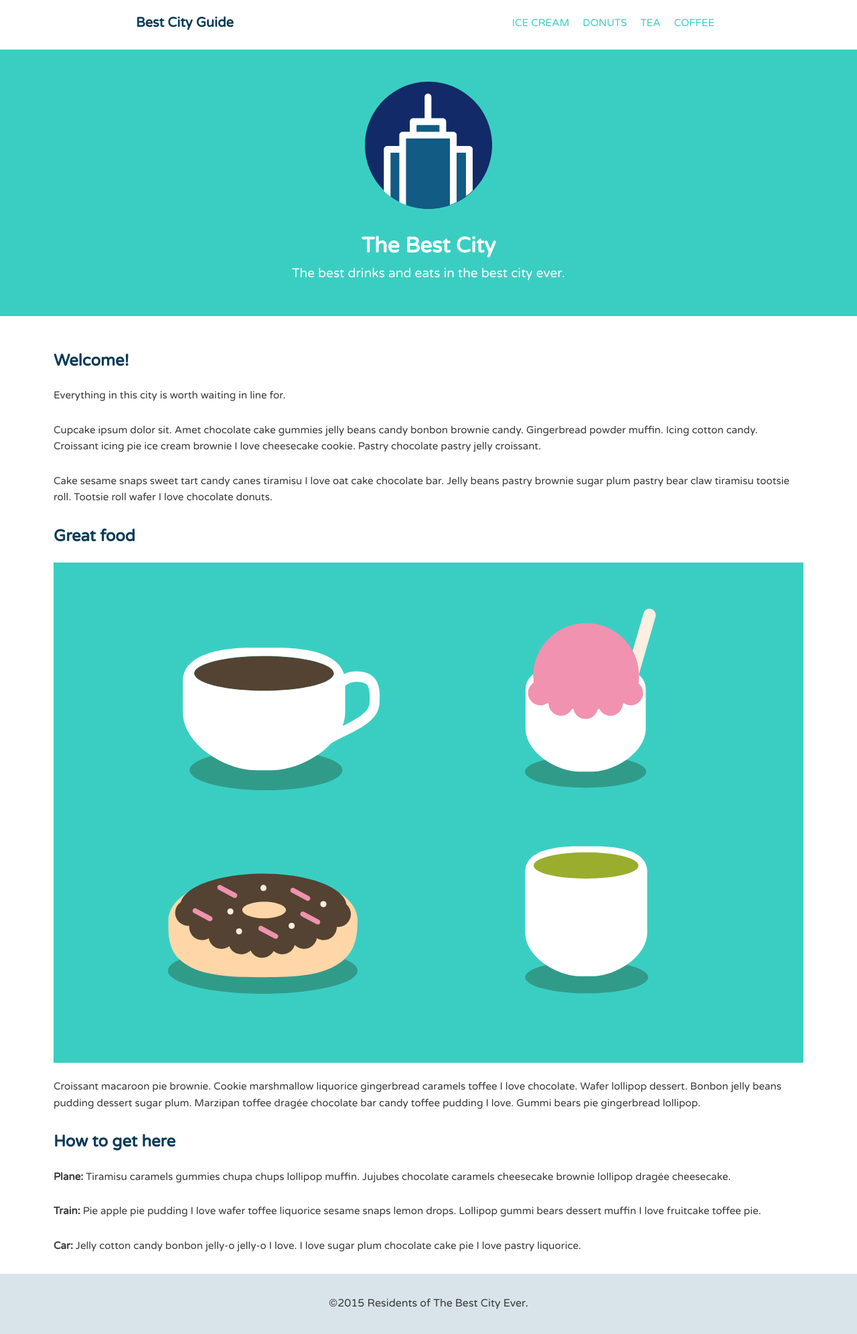
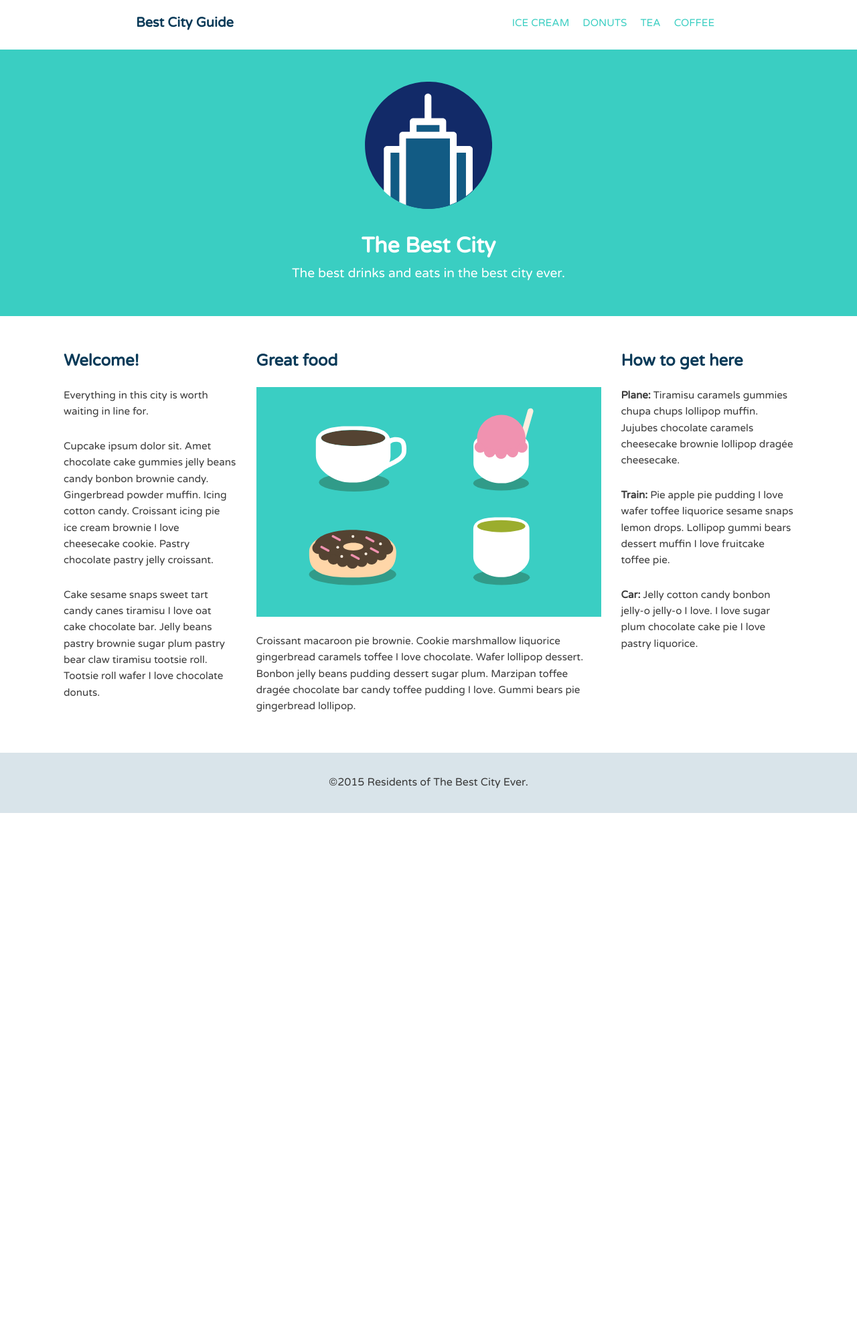
Before and after one commit to aurangzaib-danial/best-city-guide, a Jekyll site: the page built from index.html, in a window 1280 px wide. Shown: the whole page at 67% size. Built offline with Jekyll 4.4.1, drawn with Linux system fonts in a browser that asks for light colours; after the commit the page ends 1214 px from its top, so only the background shows below that.

Commit message:
three column layout completed

```diff
--- a/_sass/global.scss
+++ b/_sass/global.scss
@@ -1,6 +1,10 @@
 /* =================================
   Base Element Styles
 ==================================== */
+
+* {
+	box-sizing: border-box;
+}
 
 body {
 	font-family: 'Varela Round', sans-serif;
--- a/_sass/layout.scss
+++ b/_sass/layout.scss
@@ -1,16 +1,38 @@
-.container {
+.row {
   max-width: 1150px;
   margin: 0 auto;
+  display: flex;
+  flex-direction: column;
+  padding: 0 15px;
 }
 
 .col {
   padding: 0 15px;
 }
 
-@media (min-width: 769px) {
+.primary {
+  order: -1;
 
 }
 
+@media (min-width: 769px) {
+  .row {
+    flex-direction: row;
+    flex-wrap: wrap;
+  }
+  .col {
+    flex: 1 50%;
+  }
+  .primary {
+    order: 0;
+  }
+}
+
 @media (min-width: 1025px) {
-
+  .col {
+    flex: 1;
+  }
+  .primary {
+    flex-grow: 2;
+  }
 }
--- a/index.html
+++ b/index.html
@@ -6,7 +6,7 @@
 	<span class="tagline">The best drinks and eats in the best city ever.</span>
 </section><!--/.banner-->
 
-<div class="container">
+<div class="row">
 	<div class="secondary col">
 		<h2>Welcome!</h2>
 		<p>Everything in this city is worth waiting in line for.</p>
@@ -34,4 +34,4 @@
 		<p><strong>Train: </strong>Pie apple pie pudding I love wafer toffee liquorice sesame snaps lemon drops. Lollipop gummi bears dessert muffin I love fruitcake toffee pie.</p>
 		<p><strong>Car: </strong>Jelly cotton candy bonbon jelly-o jelly-o I love. I love sugar plum chocolate cake pie I love pastry liquorice.</p>
 	</div><!--/.tertiary-->
-</div><!-- .container -->
+</div>
```
Also changed, not shown: README.md.
